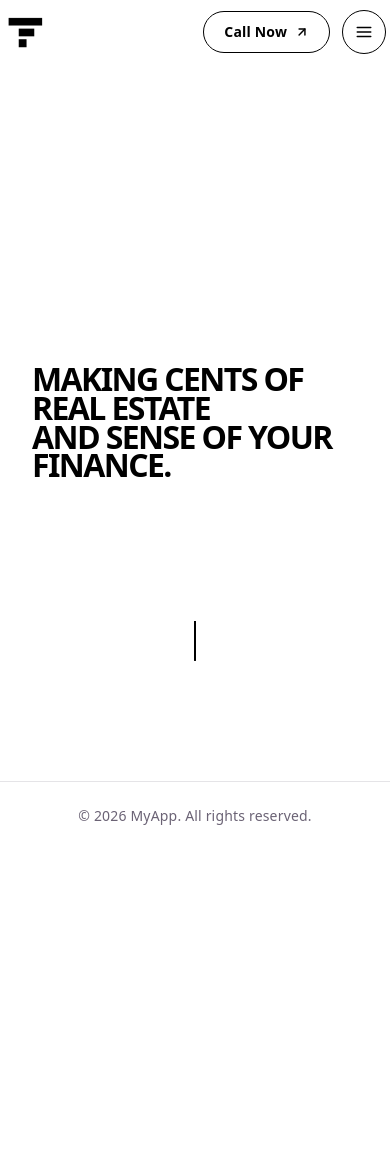
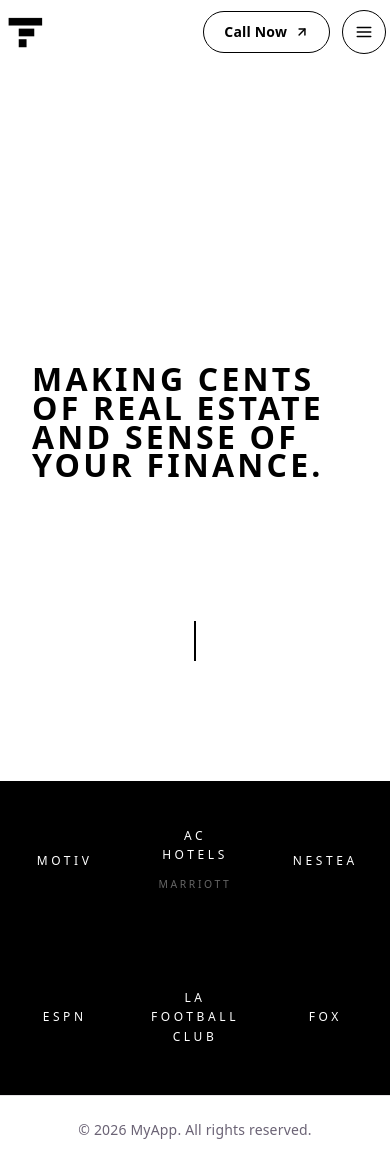
Before and after one commit to shanjid5566/michaeltraikos_frontend, a React (Vite) app: page / in a window 390 px wide. Before the commit the page ends 850 px from the top, so only its background shows below. Built offline with nearby package versions, Linux system fonts and the light colour scheme; a web font is replaced by a local one.

Commit message:
feat: implement ClientsGrid component and integrate into Home page

```diff
--- a/index.html
+++ b/index.html
@@ -32,6 +32,7 @@
     <meta name="twitter:image" content="https://example.com/og-image.jpg" />
   </head>
   <body>
+    <div id="page-overlay" aria-hidden="true" style="position:fixed;inset:0;z-index:45;background-color:rgba(0,0,0,0);pointer-events:none;"></div>
     <div id="root"></div>
     <script type="module" src="/src/main.jsx"></script>
   </body>
--- a/src/index.css
+++ b/src/index.css
@@ -37,7 +37,7 @@ button, a, [role="button"] {
   color: #000;
   font-weight: 900;
   font-variation-settings: 'wght' 900;
-  letter-spacing: -0.05em;
+  letter-spacing: 0.1em;
   line-height: 0.9;
   font-size: 2rem;
 }
--- a/src/pages/public/home_page/Home.jsx
+++ b/src/pages/public/home_page/Home.jsx
@@ -1,5 +1,6 @@
 import SEO from '../../../components/SEO';
 import HeroBanner from './components/HeroBanner';
+import ClientsGrid from './components/ClientsGrid';
 
 export default function Home() {
   return (
@@ -12,6 +13,7 @@ export default function Home() {
 
       <main id="main-content" tabIndex={-1} className="flex-1">
         <HeroBanner />
+        <ClientsGrid />
       </main>
     </>
   );
--- /dev/null
+++ b/src/pages/public/home_page/components/ClientsGrid.jsx
@@ -0,0 +1,203 @@
+import { useEffect, useRef, useCallback } from 'react';
+import { gsap } from 'gsap';
+import { ScrollTrigger } from 'gsap/ScrollTrigger';
+
+gsap.registerPlugin(ScrollTrigger);
+
+const CLIENTS = [
+  {
+    id: 0,
+    name: 'MOTIV',
+    pageColor: '#a09080',
+    imgStyle: { background: 'linear-gradient(160deg, #6b5040 0%, #a08060 100%)' },
+  },
+  {
+    id: 1,
+    name: 'AC Hotels',
+    sub: 'Marriott',
+    pageColor: '#0a2e52',
+    imgStyle: { background: 'linear-gradient(160deg, #0a1e3a 0%, #1a5090 100%)' },
+  },
+  {
+    id: 2,
+    name: 'Nestea',
+    pageColor: '#0096c7',
+    imgStyle: { background: 'linear-gradient(160deg, #004e64 0%, #00b4d8 100%)' },
+  },
+  {
+    id: 3,
+    name: 'ESPN',
+    pageColor: '#cc0000',
+    imgStyle: { background: 'linear-gradient(160deg, #7a0000 0%, #cc0000 100%)' },
+  },
+  {
+    id: 4,
+    name: 'LA Football Club',
+    pageColor: '#c39a2a',
+    imgStyle: { background: 'linear-gradient(160deg, #1a1000 0%, #c39a2a 100%)' },
+  },
+  {
+    id: 5,
+    name: 'FOX',
+    pageColor: '#b71c1c',
+    imgStyle: { background: 'linear-gradient(160deg, #6a0000 0%, #e53935 100%)' },
+  },
+];
+
+function ClientCard({ client, index, onEnter, onLeave }) {
+  const textRef = useRef(null);
+  const imgRef  = useRef(null);
+  const loopRef = useRef(null);
+
+  useEffect(() => () => { if (loopRef.current) loopRef.current.kill(); }, []);
+
+  const startLoop = useCallback(() => {
+    if (loopRef.current) loopRef.current.kill();
+
+    const tl = gsap.timeline({ repeat: -1 });
+    tl.to(textRef.current, { y: -60, opacity: 0, duration: 0.5, ease: 'power2.in' })
+      .to(imgRef.current, { opacity: 1, duration: 0.4, ease: 'power1.out' }, '<0.15')
+      .to({}, { duration: 1.8 })
+      .to(imgRef.current, { opacity: 0, duration: 0.4, ease: 'power1.in' })
+      .fromTo(
+        textRef.current,
+        { y: 60, opacity: 0 },
+        { y: 0, opacity: 1, duration: 0.5, ease: 'power2.out' },
+        '<0.15'
+      )
+      .to({}, { duration: 0.5 });
+
+    loopRef.current = tl;
+  }, []);
+
+  const stopLoop = useCallback(() => {
+    if (loopRef.current) { loopRef.current.kill(); loopRef.current = null; }
+    if (!textRef.current || !imgRef.current) return;
+    gsap.killTweensOf([textRef.current, imgRef.current]);
+    gsap.to(imgRef.current, { opacity: 0, duration: 0.3 });
+    gsap.to(textRef.current, { y: 0, opacity: 1, duration: 0.35, ease: 'power2.out' });
+  }, []);
+
+  const handleEnter = useCallback(() => {
+    startLoop();
+    onEnter(client.pageColor);
+  }, [startLoop, onEnter, client.pageColor]);
+
+  const handleLeave = useCallback(() => {
+    stopLoop();
+    onLeave();
+  }, [stopLoop, onLeave]);
+
+  return (
+    <article
+      onMouseEnter={handleEnter}
+      onMouseLeave={handleLeave}
+      aria-label={client.sub ? `${client.name} ${client.sub}` : client.name}
+      className="relative overflow-hidden cursor-pointer select-none"
+      style={{ aspectRatio: '5 / 6', opacity: index === 0 ? 1 : 0, zIndex: 48 }}
+    >
+      {/* Image / color reveal layer */}
+      <div
+        ref={imgRef}
+        className="absolute inset-0 opacity-0"
+        style={client.imgStyle}
+        aria-hidden="true"
+      />
+
+      {/* Brand name layer */}
+      <div
+        ref={textRef}
+        className="absolute inset-0 flex flex-col items-center justify-center gap-2 px-8"
+      >
+        <span className="text-white font-light tracking-[0.3em] uppercase text-center text-xs sm:text-sm md:text-base leading-relaxed">
+          {client.name}
+        </span>
+        {client.sub && (
+          <span className="text-white/40 text-[0.65rem] tracking-[0.25em] uppercase">
+            {client.sub}
+          </span>
+        )}
+      </div>
+    </article>
+  );
+}
+
+export default function ClientsGrid() {
+  const sectionRef = useRef(null);
+  const gridRef    = useRef(null);
+
+  useEffect(() => {
+    const prefersReduced = window.matchMedia('(prefers-reduced-motion: reduce)').matches;
+    const cards = gridRef.current ? Array.from(gridRef.current.children) : [];
+    if (!cards.length) return;
+
+    const ctx = gsap.context(() => {
+      gsap.set(cards[0], { opacity: 1, y: 0 });
+
+      if (prefersReduced) {
+        gsap.set(cards.slice(1), { opacity: 1, y: 0 });
+      } else {
+        gsap.fromTo(
+          cards.slice(1),
+          { y: 70, opacity: 0 },
+          {
+            y: 0,
+            opacity: 1,
+            duration: 0.85,
+            ease: 'power2.out',
+            stagger: 0.12,
+            scrollTrigger: {
+              trigger: sectionRef.current,
+              start: 'top 75%',
+              toggleActions: 'play none none none',
+            },
+          }
+        );
+      }
+    }, sectionRef);
+
+    return () => ctx.revert();
+  }, []);
+
+  const handleEnter = useCallback((color) => {
+    gsap.to(document.getElementById('page-overlay'), {
+      backgroundColor: color,
+      duration: 0.45,
+      ease: 'power2.out',
+    });
+  }, []);
+
+  const handleLeave = useCallback(() => {
+    gsap.to(document.getElementById('page-overlay'), {
+      backgroundColor: 'rgba(0,0,0,0)',
+      duration: 0.45,
+      ease: 'power2.out',
+    });
+  }, []);
+
+  return (
+    <>
+      <section
+        ref={sectionRef}
+        aria-label="Client portfolio"
+        className="relative bg-black pt-0.5"
+      >
+        <div
+          ref={gridRef}
+          className="grid grid-cols-3 gap-px mx-auto"
+          style={{ maxWidth: '900px' }}
+        >
+          {CLIENTS.map((client, i) => (
+            <ClientCard
+              key={client.id}
+              client={client}
+              index={i}
+              onEnter={handleEnter}
+              onLeave={handleLeave}
+            />
+          ))}
+        </div>
+      </section>
+    </>
+  );
+}
```
